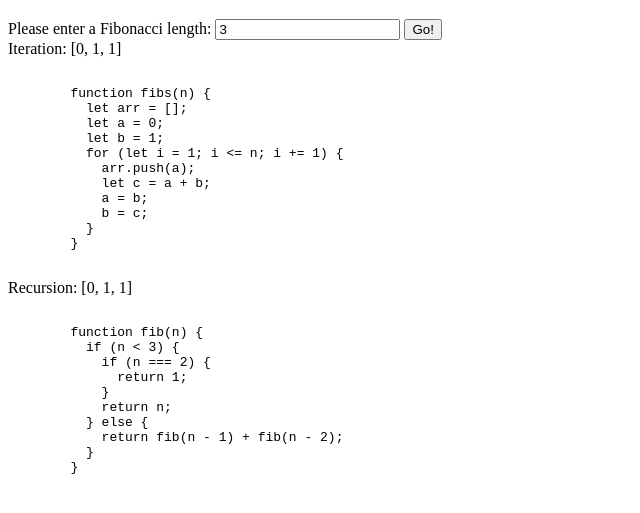
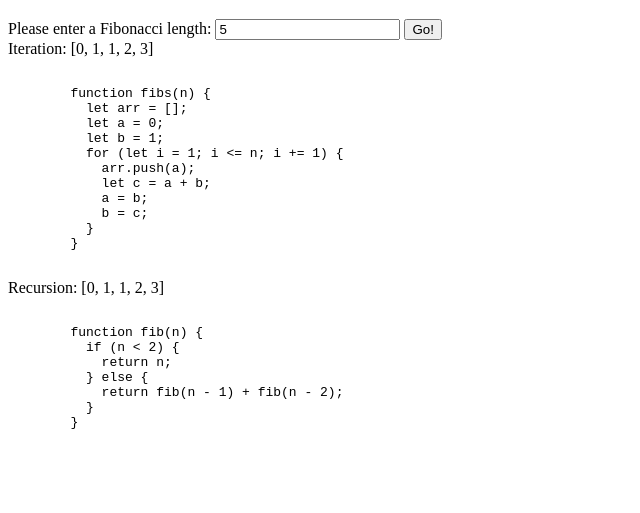
Before and after one commit to TYLPHE/recursion, a plain HTML site: page fibonacci/index.html in a window 1280 px wide. Both pictures are taken after a click on the button "Go!". Shown: the part 61-574 px from the top of the page, without its empty margins (0-640 px from the left). Drawn offline with Linux system fonts and the light colour scheme.

Commit message:
cleaner formula for recursion

```diff
--- a/fibonacci/index.html
+++ b/fibonacci/index.html
@@ -12,7 +12,7 @@
       Fibonacci Sequence
     </h1>
     <label>Please enter a Fibonacci length: </label>
-    <input type="number" class="fib" value="3"/>
+    <input type="number" class="fib" value="5"/>
     <button class="fib-button">Go!</button>
     <div class="fib-seq-ans"></div>
     <pre class="feb-seq-code"></pre>
@@ -82,10 +82,7 @@
       }
 
       function fib(n) {
-        if (n < 3) {
-          if (n === 2) {
-            return 1;
-          }
+        if (n < 2) {
           return n;
         } else {
           return fib(n - 1) + fib(n - 2);
@@ -95,10 +92,7 @@
        // render element to page
       fibRecCode.textContent = `
         function fib(n) {
-          if (n < 3) {
-            if (n === 2) {
-              return 1;
-            }
+          if (n < 2) {
             return n;
           } else {
             return fib(n - 1) + fib(n - 2);
```
